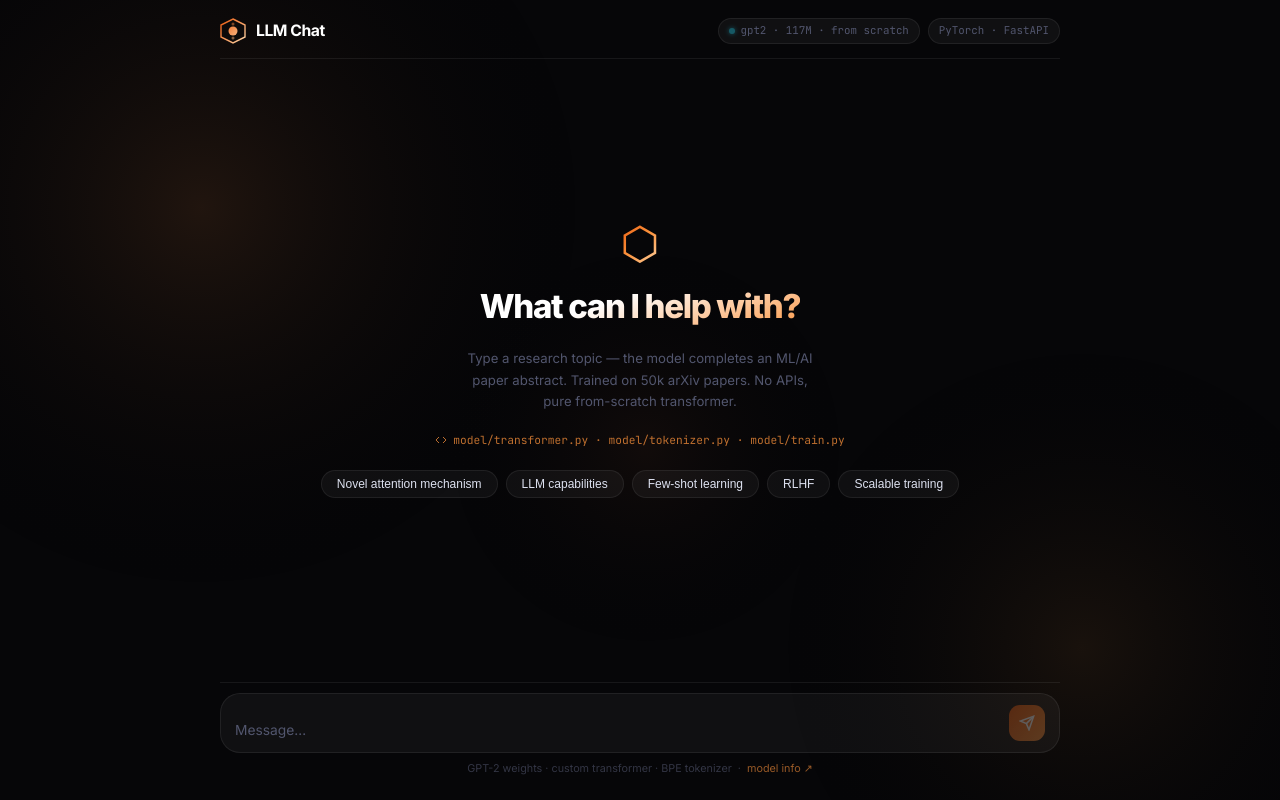
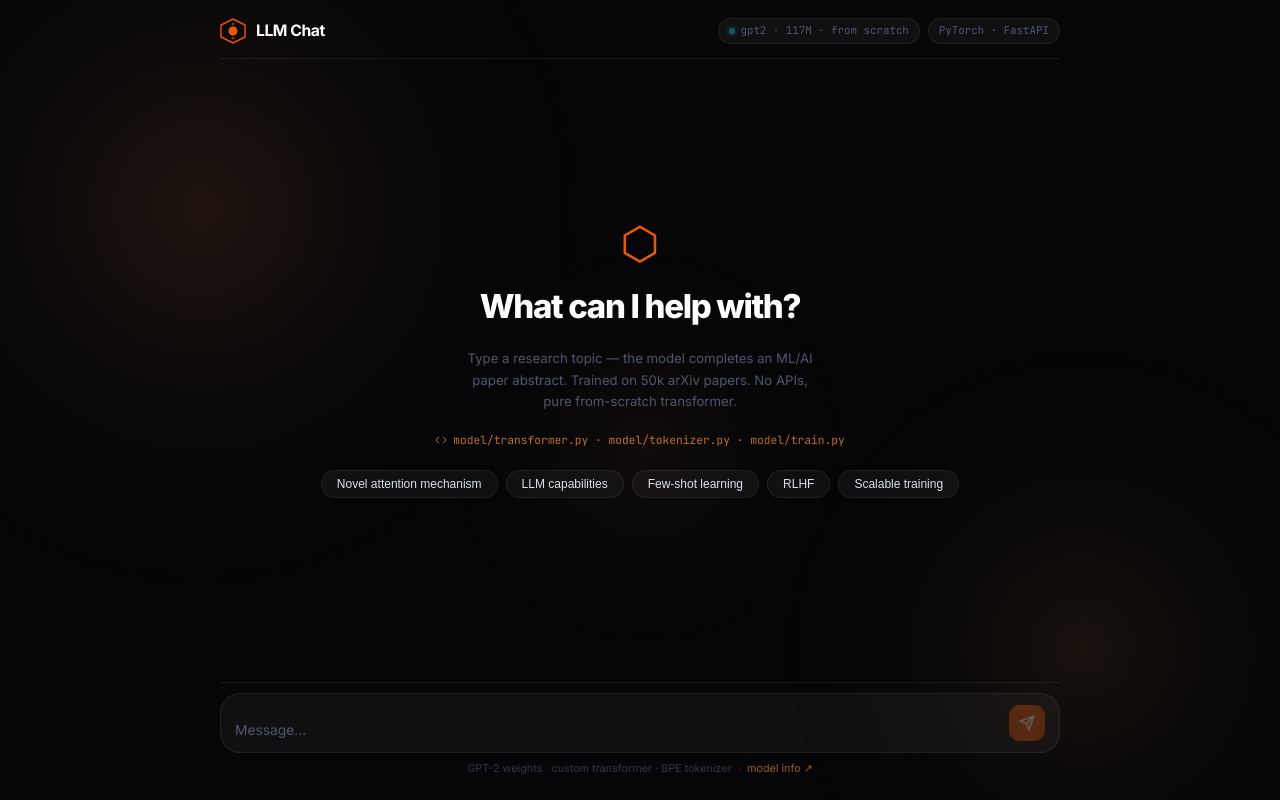
Before and after one commit to Ofunrein/llm-chat, a FastAPI app: page / in a window 1280 px wide. Run offline with FastAPI, Linux system fonts and the light colour scheme.

Commit message:
Remove all gradients — solid colors throughout

```diff
--- a/templates/index.html
+++ b/templates/index.html
@@ -14,7 +14,7 @@
       --border:rgba(255,255,255,.07);--border-hi:rgba(234,88,12,.55);
       --text:#dde1f0;--muted:#52566e;--muted2:#333548;
       --accent:#ea580c;--accent2:#fb923c;--accent3:#fed7aa;
-      --user-grad:linear-gradient(135deg,#c2410c,#ea580c,#f97316);
+      --user-grad:#ea580c;
       --bot-surface:rgba(255,255,255,.04);
       --green:#22d3ee;--r:20px;
     }
@@ -45,8 +45,8 @@
     /* --- welcome --- */
     .welcome{display:flex;flex-direction:column;align-items:center;justify-content:center;text-align:center;min-height:68vh;gap:14px;animation:fadeUp .6s ease both}
     @keyframes fadeUp{from{opacity:0;transform:translateY(18px)}to{opacity:1;transform:none}}
-    .welcome-glyph{font-size:3rem;line-height:1;background:linear-gradient(135deg,var(--accent),var(--accent2),var(--accent3));-webkit-background-clip:text;-webkit-text-fill-color:transparent}
-    .welcome h1{font-size:2.2rem;font-weight:800;letter-spacing:-.04em;background:linear-gradient(160deg,#fff 40%,var(--accent2) 100%);-webkit-background-clip:text;-webkit-text-fill-color:transparent}
+    .welcome-glyph{font-size:3rem;line-height:1;color:var(--accent)}
+    .welcome h1{font-size:2.2rem;font-weight:800;letter-spacing:-.04em;color:#fff}
     .welcome-sub{color:var(--muted);font-size:.88rem;max-width:360px}
     .stack-tag{display:inline-flex;align-items:center;gap:6px;margin-top:4px;font-size:.75rem;font-family:'JetBrains Mono',monospace;color:var(--accent2);opacity:.75}
     .chips{display:flex;flex-wrap:wrap;justify-content:center;gap:8px;margin-top:6px}
@@ -75,7 +75,7 @@
     .input-row:focus-within{border-color:var(--border-hi);box-shadow:0 0 0 3px rgba(124,58,237,.08)}
     #msg-input{flex:1;background:transparent;border:none;outline:none;color:var(--text);font-family:'Inter',system-ui,sans-serif;font-size:.92rem;resize:none;max-height:220px;overflow-y:auto;line-height:1.6}
     #msg-input::placeholder{color:var(--muted)}
-    .send-btn{flex-shrink:0;width:36px;height:36px;border-radius:11px;border:none;background:linear-gradient(135deg,var(--accent),var(--accent2));color:#fff;cursor:pointer;display:flex;align-items:center;justify-content:center;transition:opacity .18s,transform .1s,box-shadow .18s}
+    .send-btn{flex-shrink:0;width:36px;height:36px;border-radius:11px;border:none;background:var(--accent);color:#fff;cursor:pointer;display:flex;align-items:center;justify-content:center;transition:opacity .18s,transform .1s,box-shadow .18s}
     .send-btn:disabled{opacity:.3;cursor:default}
     .send-btn:not(:disabled):hover{opacity:.88;box-shadow:0 4px 14px rgba(124,58,237,.4)}
     .send-btn:not(:disabled):active{transform:scale(.93)}
@@ -91,15 +91,10 @@
   <header class="header">
     <a class="logo" href="https://github.com/Ofunrein/llm-chat" target="_blank" rel="noopener">
       <svg width="26" height="26" viewBox="0 0 26 26" fill="none">
-        <polygon points="13,1 25,7 25,19 13,25 1,19 1,7" stroke="url(#g1)" stroke-width="1.4" fill="none"/>
-        <circle cx="13" cy="13" r="4.5" fill="url(#g1)"/>
-        <circle cx="13" cy="6" r="1.5" fill="url(#g1)" opacity=".5"/>
-        <circle cx="13" cy="20" r="1.5" fill="url(#g1)" opacity=".5"/>
-        <defs>
-          <linearGradient id="g1" x1="1" y1="1" x2="25" y2="25" gradientUnits="userSpaceOnUse">
-            <stop stop-color="#ea580c"/><stop offset="1" stop-color="#fed7aa"/>
-          </linearGradient>
-        </defs>
+        <polygon points="13,1 25,7 25,19 13,25 1,19 1,7" stroke="#ea580c" stroke-width="1.4" fill="none"/>
+        <circle cx="13" cy="13" r="4.5" fill="#ea580c"/>
+        <circle cx="13" cy="6" r="1.5" fill="#ea580c" opacity=".5"/>
+        <circle cx="13" cy="20" r="1.5" fill="#ea580c" opacity=".5"/>
       </svg>
       <span class="logo-text">LLM Chat</span>
     </a>
```
